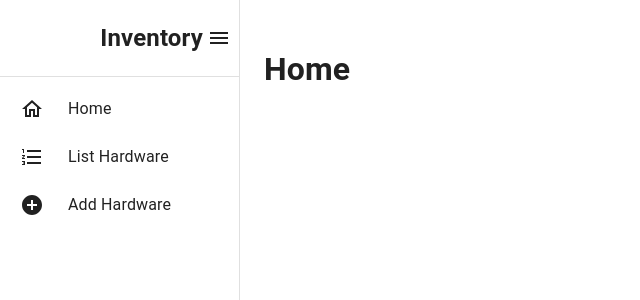
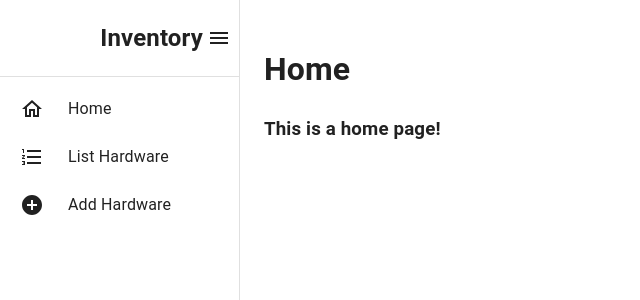
Before and after one commit to rutvik-rana06/InventoryManagement, a React (Create React App) app: page / in a window 1280 px wide. Shown: the top 300 px of the page, without its empty margins (0-640 px from the left). Built offline with nearby package versions, Linux system fonts and the light colour scheme; no server answers.

Commit message:
fix: Improved code

```diff
--- a/src/components/Home.js
+++ b/src/components/Home.js
@@ -11,6 +11,7 @@ const Home = () => {
     <Box component="main" sx={{ flexGrow: 1, p: 3 }}>
 
         <h1>Home</h1>
+        <h3>This is a home page!</h3>
       </Box>
 
      </Box>
```
